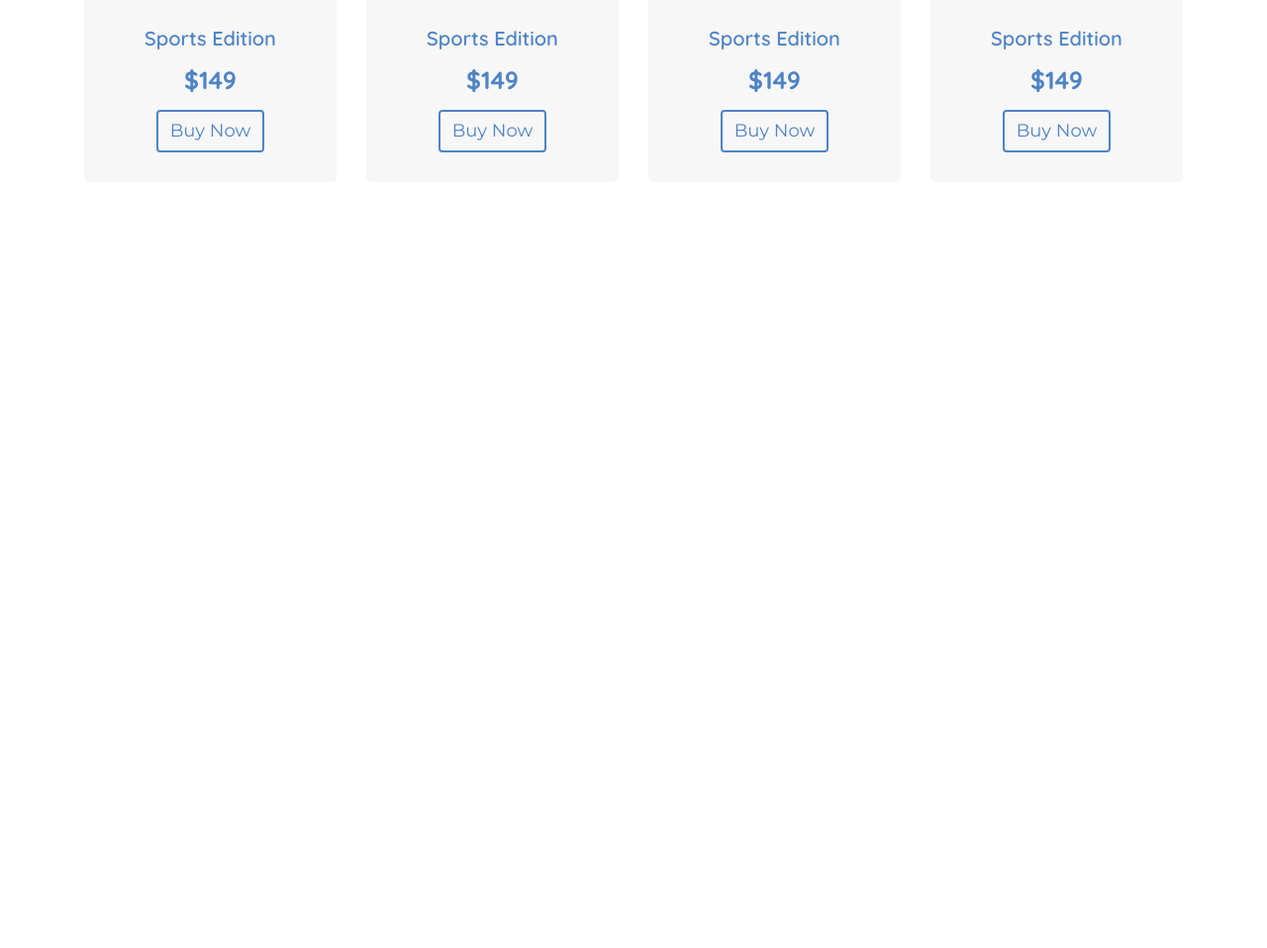
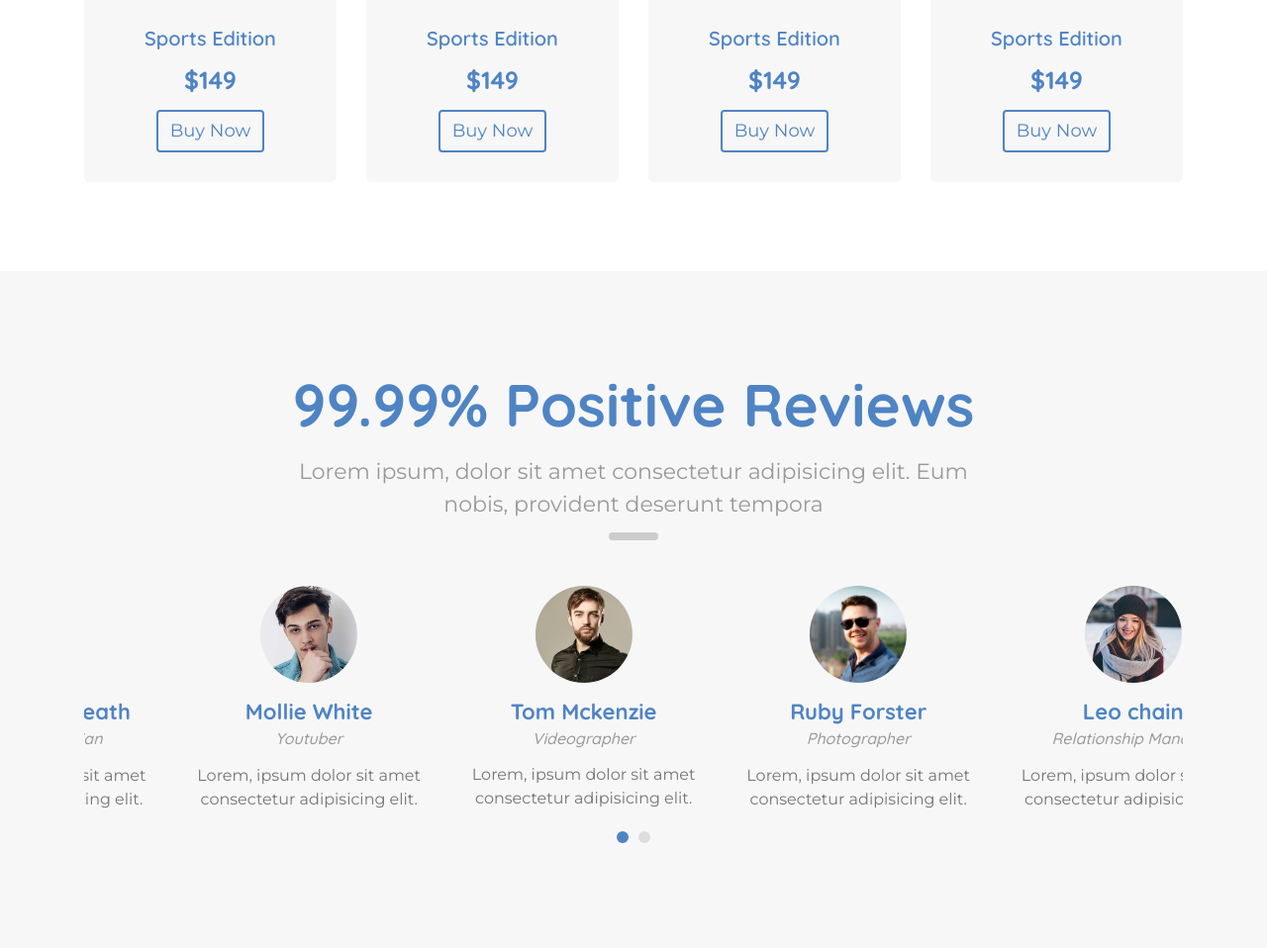
Before and after one commit to Donung/Product-landing-page, a plain HTML site: page index.html in a window 1280 px wide. Shown: the part 2756-3714 px from the top of the page at 99% size. Before the commit the page ends 3030 px from the top, so only its background shows below. Drawn offline with nearby package versions, Linux system fonts and the light colour scheme; files whose address does not match are found by name.

Commit message:
testimonials

```diff
--- a/css/style.css
+++ b/css/style.css
@@ -324,3 +324,68 @@ h6 {
     color: #ffffff;
     background: #4f84c4;
 }
+
+/* Testimonial section */
+#testimonials {
+    position: relative;
+    padding: 99px 0;
+    background: #f7f7f7;
+}
+#testimonials .testimonial-items {
+    position: relative;
+    width: 100%;
+    padding: 0 15px;
+    text-align: center;
+}
+#testimonials .testimonial-img {
+    position: relative;
+    width: 100%;
+    margin-bottom: 15px;
+}
+#testimonials .testimonial-items img {
+    margin: 0 auto;
+    max-width: 100px;
+    max-height: 100px;
+    border: 1px solid rgba(0, 0, 0, .01);
+    border-radius: 50%;
+}
+#testimonials .testimonila-content {
+    position: relative;
+    width: 100%;
+    text-align: center;
+}
+#testimonials .testimonila-content h3 {
+    font-size: 22px;
+    font-weight: 700;
+    color: #4f84c4;
+    margin-bottom: 5px;
+}
+#testimonials .testimonila-content h4 {
+    color: #999999;
+    font-size: 16px;
+    font-weight: 500;
+    font-style: italic;
+    margin-bottom: 15px;
+}
+#testimonials .testimonila-content p {
+    color: #757575;
+    font-size: 16px;
+    font-weight: 400;
+    margin: 0;
+}
+#testimonials .owl-nav,
+#testimonials .owl-dots {
+    margin-top: 15px;
+    text-align: center;
+}
+#testimonials .owl-dot {
+    display: inline-block;
+    margin: 0 5px;
+    width: 12px;
+    height: 12px;
+    border-radius: 50%;
+    background: rgba(0, 0, 0, .1);
+}
+#testimonials .owl-dot.active {
+    background: #4f84c4;
+}
--- a/index.html
+++ b/index.html
@@ -254,7 +254,67 @@
     <!-- Products End -->
 
     <!-- Testimonials Start -->
+    <div id="testimonials">
+        <div class="container">
+            <div class="section-header">
+                <h2>99.99% positive Reviews</h2>
+                <p>Lorem ipsum, dolor sit amet consectetur adipisicing elit. Eum nobis, provident deserunt tempora</p>
+            </div>
 
+            <div class="owl-carousel testimonials-carousel">
+                <div class="testimonial-items">
+                    <div class="testimonial-img">
+                        <img src="img/testimonial-1.jpg" alt="">
+                    </div>
+                    <div class="testimonila-content">
+                        <h3>Christopher Heath</h3>
+                        <h4>Science technician</h4>
+                        <p>Lorem, ipsum dolor sit amet consectetur adipisicing elit.</p>
+                    </div>
+                </div>
+                <div class="testimonial-items">
+                    <div class="testimonial-img">
+                        <img src="img/testimonial-2.jpg" alt="">
+                    </div>
+                    <div class="testimonila-content">
+                        <h3>Mollie White</h3>
+                        <h4>Youtuber</h4>
+                        <p>Lorem, ipsum dolor sit amet consectetur adipisicing elit.</p>
+                    </div>
+                </div>
+                <div class="testimonial-items">
+                    <div class="testimonial-img">
+                        <img src="img/testimonial-3.jpg" alt="">
+                    </div>
+                    <div class="testimonila-content">
+                        <h3>Tom Mckenzie</h3>
+                        <h4>Videographer</h4>
+                        <p>Lorem, ipsum dolor sit amet consectetur adipisicing elit.</p>
+                    </div>
+                </div>
+                <div class="testimonial-items">
+                    <div class="testimonial-img">
+                        <img src="img/testimonial-4.jpg" alt="">
+                    </div>
+                    <div class="testimonila-content">
+                        <h3>Ruby Forster</h3>
+                        <h4>Photographer</h4>
+                        <p>Lorem, ipsum dolor sit amet consectetur adipisicing elit.</p>
+                    </div>
+                </div>
+                <div class="testimonial-items">
+                    <div class="testimonial-img">
+                        <img src="img/testimonial-5.jpg" alt="">
+                    </div>
+                    <div class="testimonila-content">
+                        <h3>Leo chain</h3>
+                        <h4>Relationship Manager</h4>
+                        <p>Lorem, ipsum dolor sit amet consectetur adipisicing elit.</p>
+                    </div>
+                </div>
+            </div>
+        </div>
+    </div>
     <!-- Testimonials End -->
 
     <!-- FAQ Start -->
--- a/js/main.js
+++ b/js/main.js
@@ -0,0 +1,23 @@
+(function ($) {
+
+    // Testimonial carousel
+    $(".testimonials-carousel").owlCarousel({
+        autoplay: true,
+        dots: true,
+        loop: true,
+        responsive: {
+            0: {
+                items:1
+            },
+            480: {
+                items:2
+            },
+            768: {
+                items:3
+            },
+            992: {
+                items:4
+            }
+        }
+    });
+})(jQuery);
```
Also changed, not shown: lib/menuspy.min.js.
